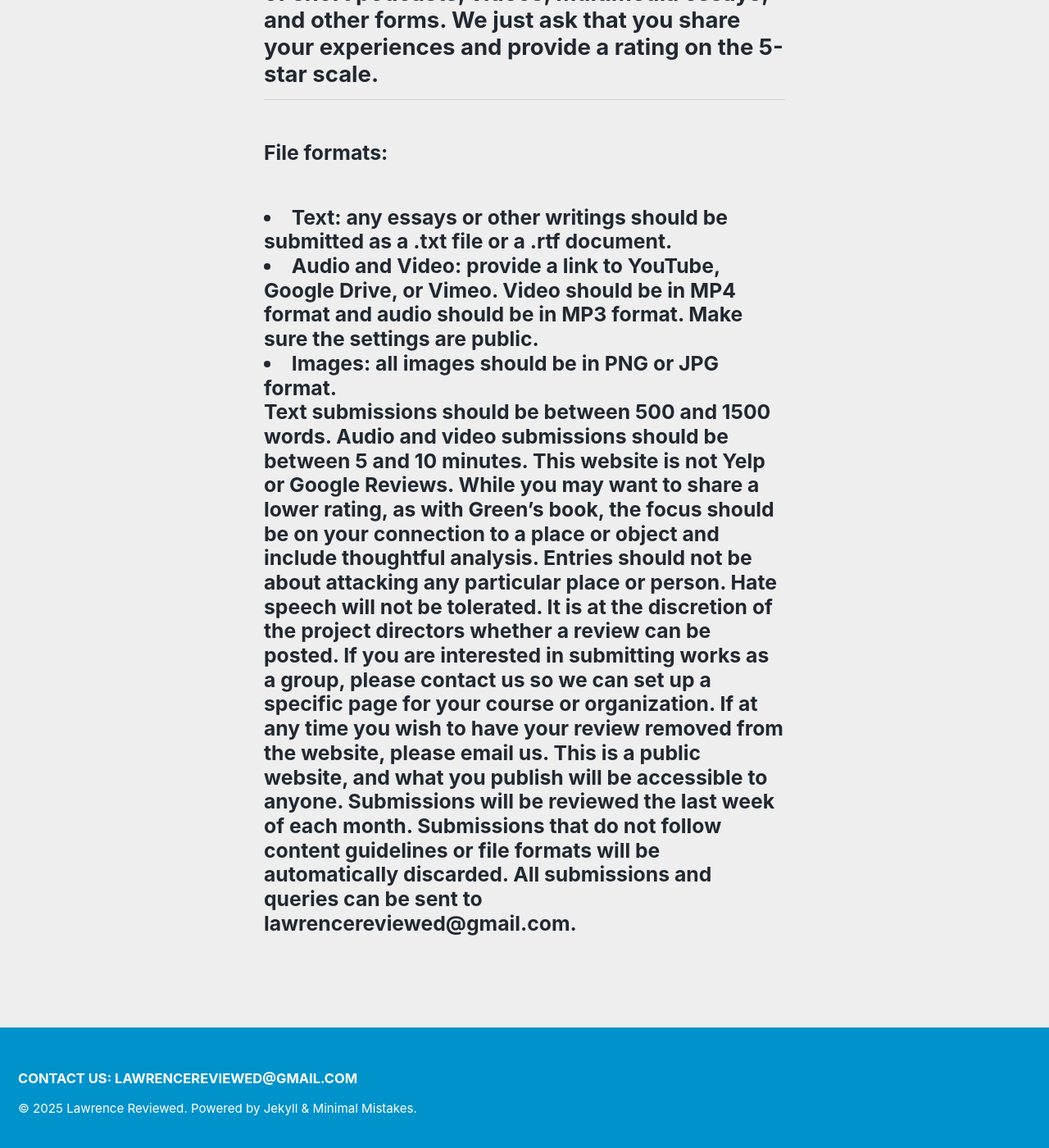
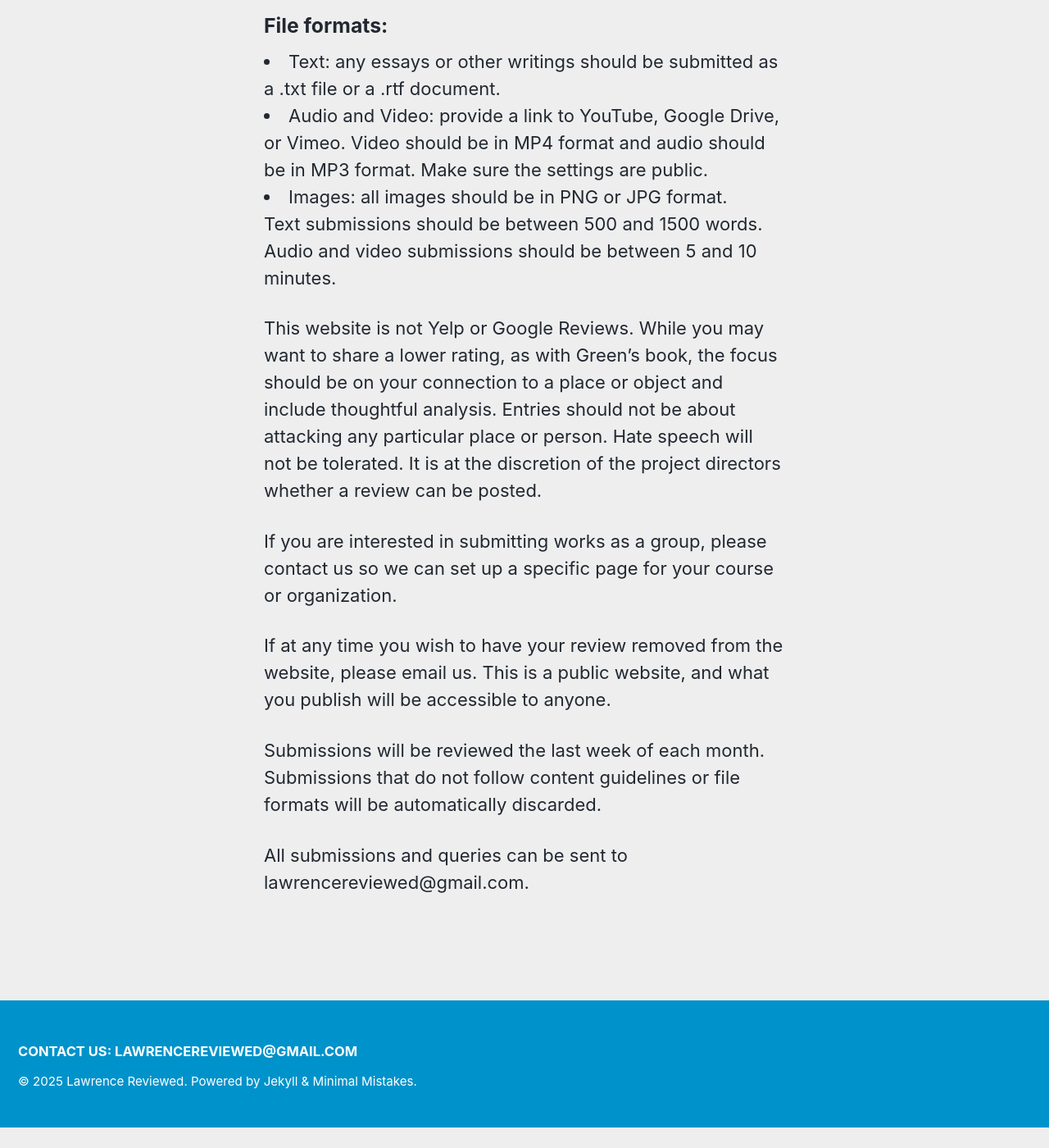
Before and after one commit to idrhku/lawrence-reviewed, a Jekyll site: the page built from _pages/submissions.md, in a window 1280 px wide and 1400 px high, scrolled down 847 px. Shown: the whole window at 82% size. Built offline with Jekyll 4.4.1, drawn with Linux system fonts in a browser that asks for light colours; cached includes are drawn as plain includes; after the commit the page ends 2222 px from its top, so only the background shows below that.

Commit message:
fix headers

```diff
--- a/_pages/submissions.md
+++ b/_pages/submissions.md
@@ -12,11 +12,11 @@ header:
   #     url: "https://github.com/mmistakes/minimal-mistakes/"
   caption: "Photo credit: Ian Ballinger"
 ---
-<h2>Submission Guidelines<h2>
+<h2>Submission Guidelines</h2>
 
 Lawrence Reviewed is soliciting digital stories from members of the KU and Lawrence community that thoughtfully engage with memories and experiences of events, artifacts, landmarks, and institutions on campus and the surrounding city. We are asking for the contribution of reviews in the style of John Green’s The Anthropocene Review to be shared on this website. Submissions can take the form of short podcasts, videos, multimedia essays, and other forms. We just ask that you share your experiences and provide a rating on the 5-star scale.
 
-<h3>File formats:<h3>
+<h3>File formats:</h3>
 
 <li>Text: any essays or other writings should be submitted as a .txt file or a .rtf document.</li>
 
```
